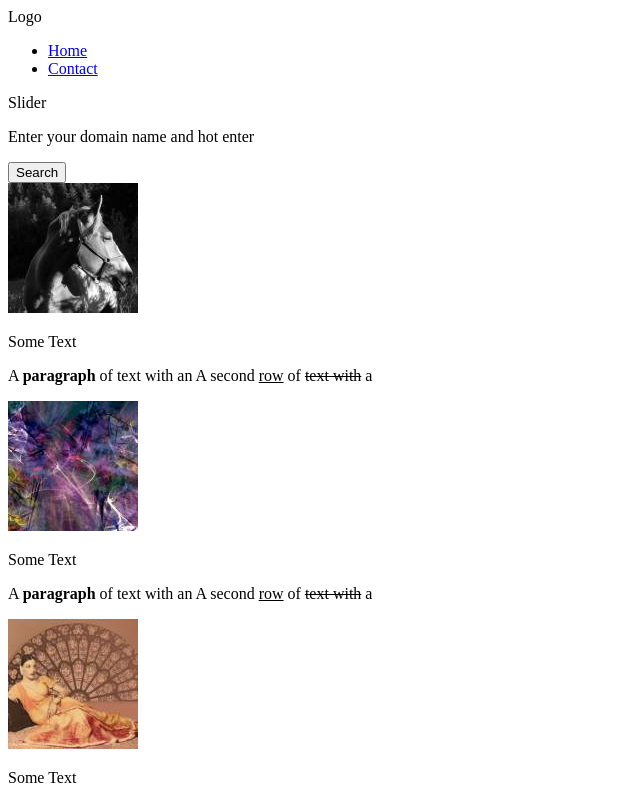
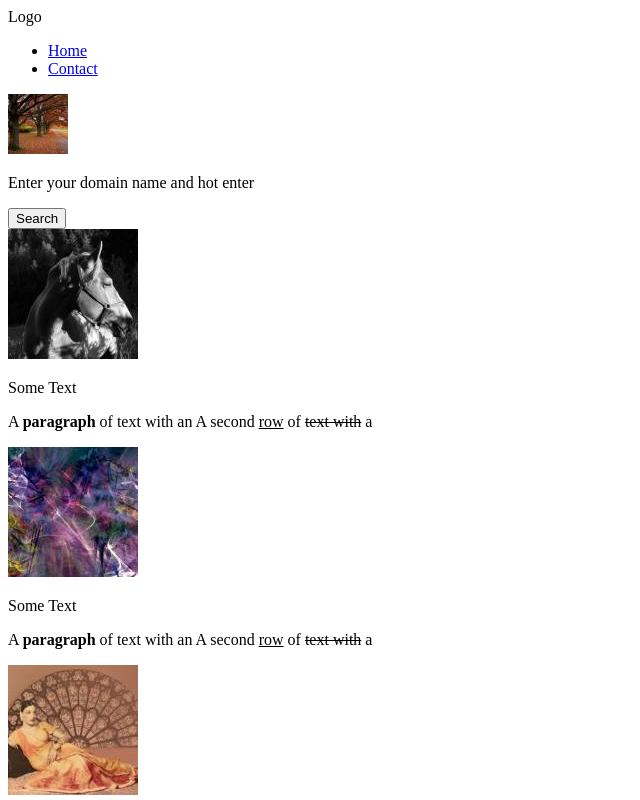
Before and after one commit to MacarenaOviedo/clase6, a plain HTML site: page hola2.html in a window 1280 px wide. Shown: the top 800 px of the page, without its empty margins (0-640 px from the left). Drawn offline with Linux system fonts and the light colour scheme.

Commit message:
Avance 21.21 horas hola2.html

```diff
--- a/hola2.html
+++ b/hola2.html
@@ -15,7 +15,7 @@
 	<nav><ul><li><a href="#">Home</a></li> <li><a href="#">Contact</a></li></ul></nav>
 </header>
 <section>
-Slider
+<img src="img/nature-q-c-60-60-4.jpg">
 </section>
 <p>Enter your domain name and hot enter</p>
 <button>Search</button>
```
Also changed, not shown: img/slide1.jpg (added).
